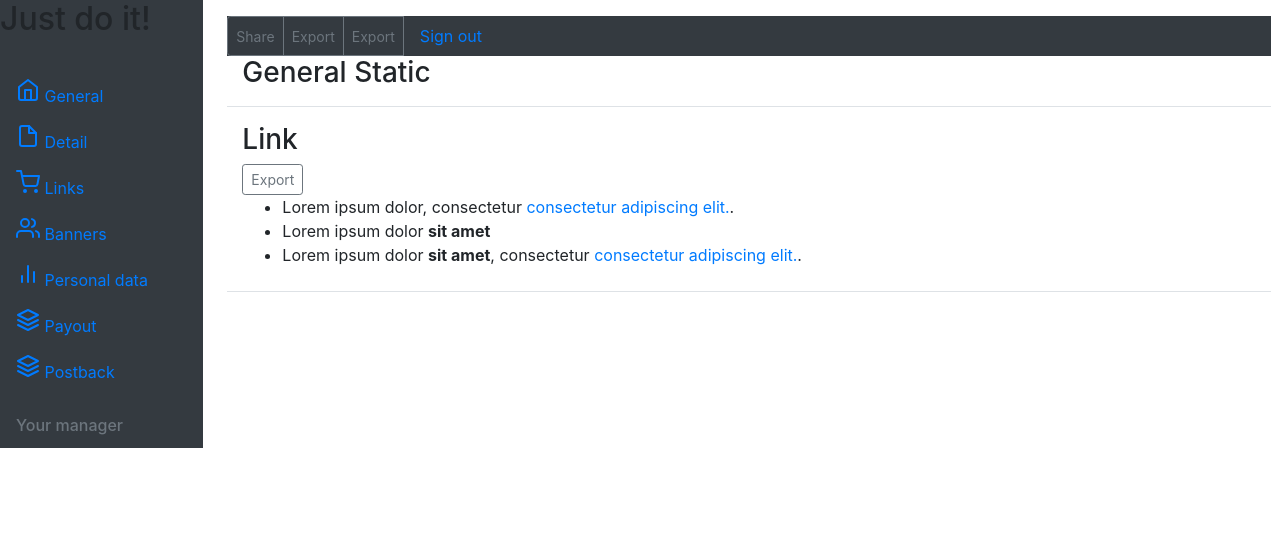
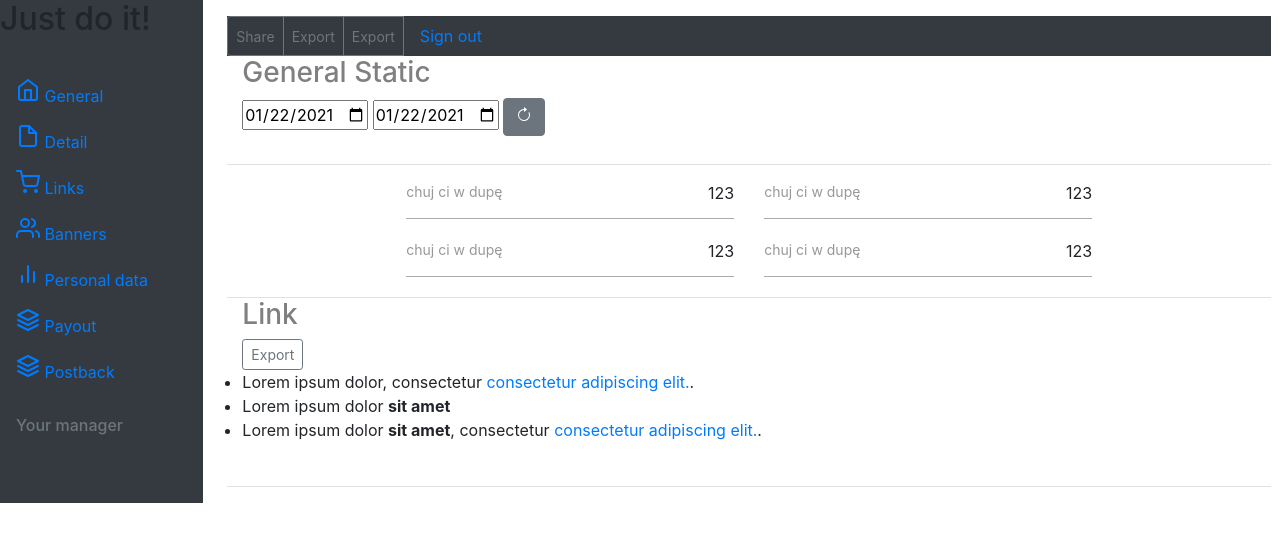
Before and after one commit to jedrzejpisarski/Project-Systemu-Zarz-dzania, a website: page index.html in a window 1280 px wide. Drawn offline with nearby package versions, Linux system fonts and the light colour scheme.

Commit message:
addingFunction

```diff
--- a/index.html
+++ b/index.html
@@ -80,13 +80,59 @@
                 </div>
               </div>
             </nav>
-            <div class="d-flex justify-content-between flex-wrap flex-md-nowrap align-items-center pb-2 mb-3 border-bottom">
+            <div class="d-flex paddingB justify-content-between flex-wrap flex-md-nowrap align-items-center pb-2 mb-3 border-bottom">
               <div class="container">
                 <div>
                   <h1 class="h3">General Static</h1>
                 </div>
+                <div>
+                  <input type="date" id="start" name="start"
+                   value="2021-01-22"
+                   min="2020-01-01" max="2021-12-31">
+
+                  <input type="date" id="end" name="end"
+                   value="2021-01-22"
+                   min="2020-01-01" max="2021-12-31">
+                  <button type="button" class="btn btn-secondary">
+                    <svg xmlns="http://www.w3.org/2000/svg" width="16" height="16" fill="currentColor" class="bi bi-arrow-clockwise" viewBox="0 0 16 16">
+                      <path fill-rule="evenodd" d="M8 3a5 5 0 1 0 4.546 2.914.5.5 0 0 1 .908-.417A6 6 0 1 1 8 2v1z"></path>
+                      <path d="M8 4.466V.534a.25.25 0 0 1 .41-.192l2.36 1.966c.12.1.12.284 0 .384L8.41 4.658A.25.25 0 0 1 8 4.466z"></path>
+                    </svg>
+                  </button>
+                </div>
               </div>
             </div>
+            <div class="stats border-bottom">
+              <div class="row justify-content-center">
+                 <div class="col-md-4 ">
+                   <div class="my-flex">
+                    <p>chuj ci w dupę</p>
+                    <span>123</span>
+                  </div>
+                 </div>
+                 <div class="col-md-4">
+                  <div class="my-flex">
+                    <p>chuj ci w dupę</p>
+                    <span>123</span>
+                  </div>
+                 </div>
+              </div>
+              <div class="row justify-content-center">
+                <div class="col-md-4 ">
+                  <div class="my-flex">
+                   <p>chuj ci w dupę</p>
+                   <span>123</span>
+                 </div>
+                </div>
+                <div class="col-md-4">
+                 <div class="my-flex">
+                   <p>chuj ci w dupę</p>
+                   <span>123</span>
+                 </div>
+                </div>
+             </div>
+            </div>
+
             <div class="d-flex justify-content-between flex-wrap flex-md-nowrap align-items-center pb-2 mb-3 border-bottom">
               <div class="container">
                 <div>
--- a/sass/style.scss
+++ b/sass/style.scss
@@ -3,6 +3,30 @@
 @import './normalize';
 @import './variables';
 
+*{
+    margin: 0;
+    padding: 0;
+    box-sizing: border-box;
+}
 .heading__primary{
     color: red;
 }
+
+.container{
+    padding-bottom: 20px;
+}
+
+.h3{
+    color: grey !important;
+}
+.my-flex{
+    display: flex;
+    justify-content: space-between;
+    margin-bottom: 20px;
+    border-bottom: 1px solid rgba(128, 128, 128, 0.658);
+
+    & p{
+        font-size: 14px;
+        color: rgba(128, 128, 128, 0.808);
+    }
+}
```
Also changed, not shown: css/style.css.
